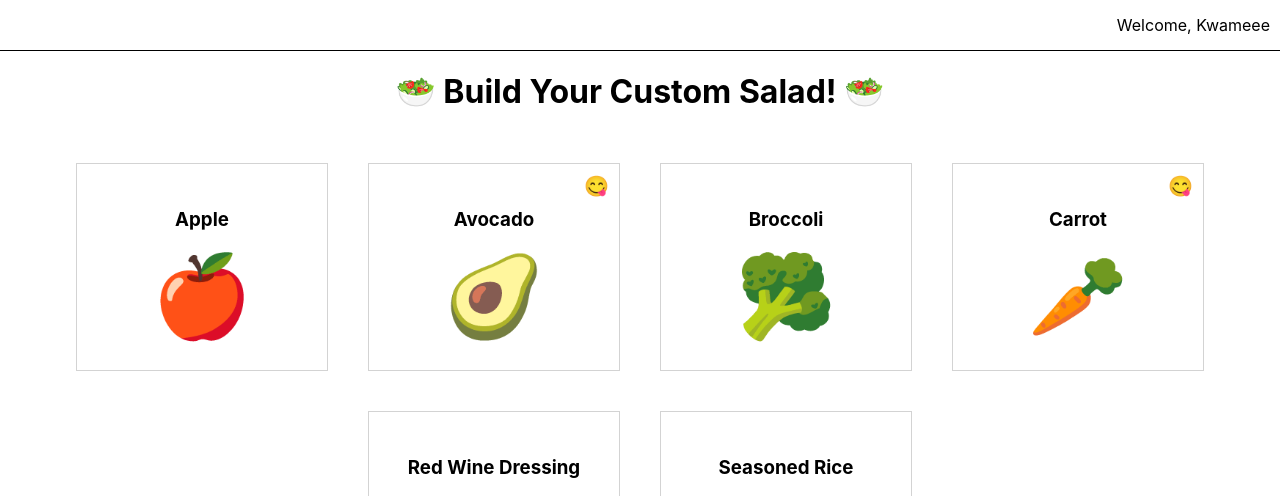
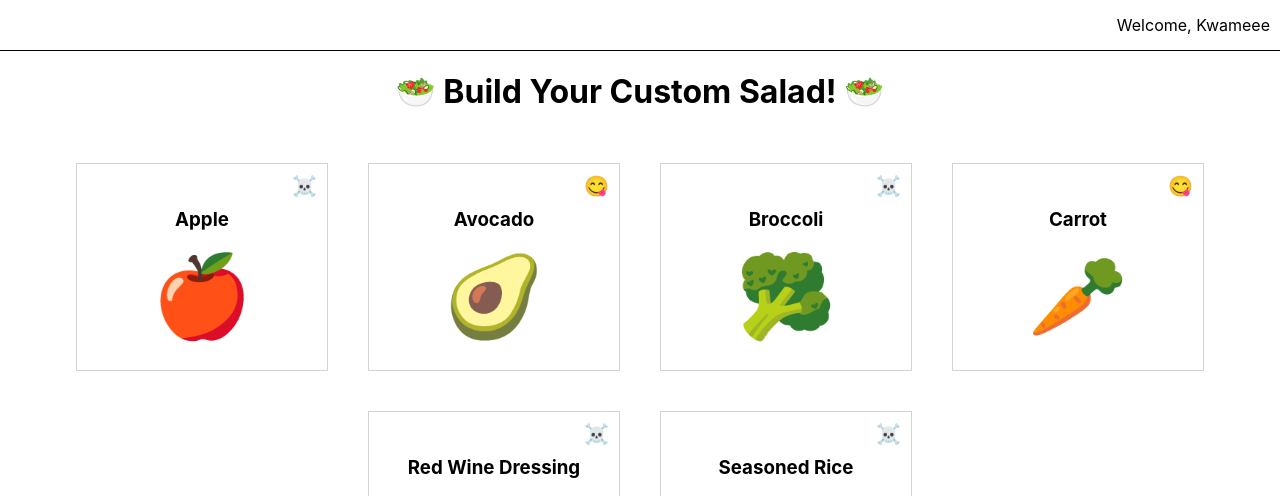
Before and after one commit to gingkob/dot-react-09, a React (Create React App) app: page / in a window 1280 px wide. Shown: the top 496 px of the page. Built offline with nearby package versions, Linux system fonts and the light colour scheme.

Commit message:
favorites can be managed too

```diff
--- a/src/components/App/App.js
+++ b/src/components/App/App.js
@@ -1,7 +1,8 @@
-import './App.css';
+import React, { useReducer } from 'react';
 import Navigation from '../Navigation/Navigation'
 import SaladMaker from '../SaladMaker/SaladMaker';
 import UserContext from '../User/User';
+import './App.css';
 
 const user = {
   name: 'Kwameee',
@@ -11,10 +12,22 @@ const user = {
   ]
 }
 
+function reducer(state, item) {
+  let itemIndex = state.indexOf(item)
+  if (itemIndex < 0) {
+    return [...state, item]
+  }
+  let newArr = [...state];
+  newArr.splice(itemIndex, 1)
+  return newArr
+}
 
 function App() {
+
+  const [favoritess, setFavorites] = useReducer(reducer, user.favorites)
+
   return (
-    <UserContext.Provider value={user}>
+    <UserContext.Provider value={{ name: user.name, favorites: favoritess, setFavorites}}>
       <Navigation />
       <SaladMaker />
     </UserContext.Provider>
--- a/src/components/SaladItem/SaladItem.js
+++ b/src/components/SaladItem/SaladItem.js
@@ -16,6 +16,7 @@ const useStyles = createUseStyles({
     position: 'absolute',
     top: 10,
     right: 10,
+    cursor: 'pointer'
   },
   image: {
     fontSize: 80
@@ -50,14 +51,18 @@ const SaladItem = ({ image, name }) => {
     updateId();
   };
 
+  function favoritesHandler() {
+    context.setFavorites(name)
+  }
+
   return (
     <div className={classes.wrapper}>
       <h3>
         {name}
       </h3>
-      <span className={classes.favorite} aria-label={favorite ? 'Favorite' : 'Not Favorite'}>
-        {favorite ? '😋' : ''}
-      </span>
+        <span className={classes.favorite} role="button" onClick={favoritesHandler} aria-label={favorite ? 'Favorite' : 'Not Favorite'}>
+          {favorite ? '😋' : '☠️'}
+        </span>
       <button className={classes.add} onClick={update}>
         <span className={classes.image} role="img" aria-label={name}>{image}</span>
       </button>
```
Also changed, not shown: src/components/Navigation/Navigation.js (+5 -5 lines).
